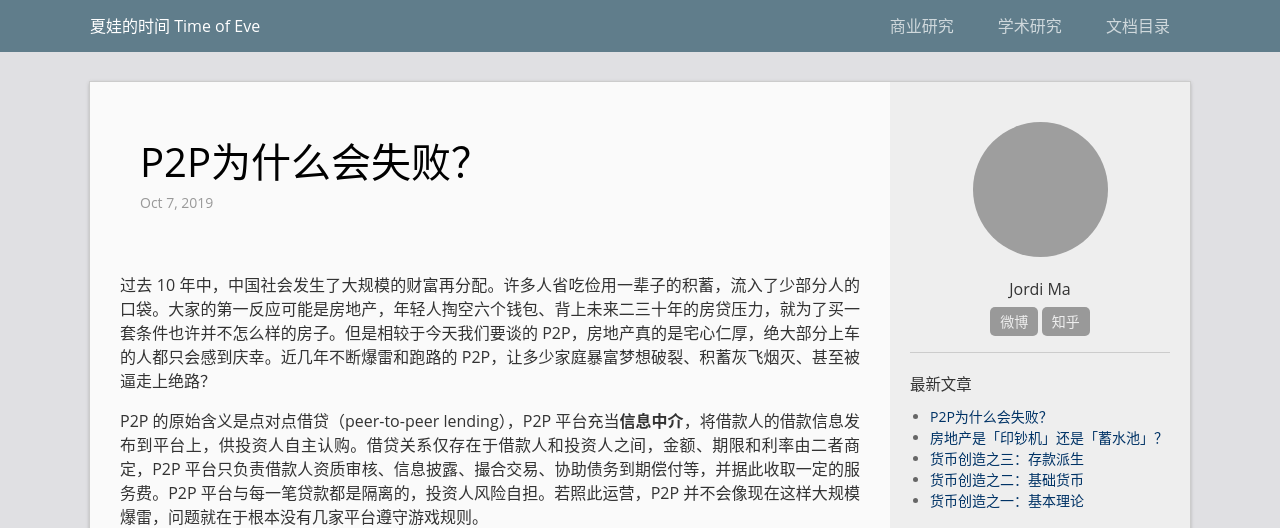
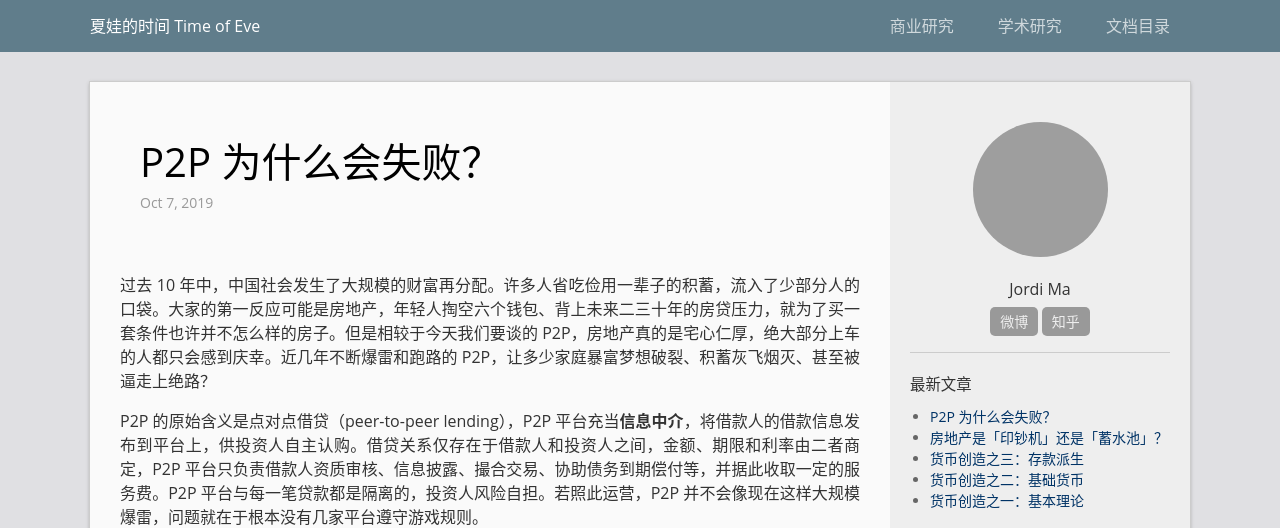
Before and after one commit to majiajin/majiajin.github.io, a Jekyll site: the page built from _posts/2019-10-07-P2P.md, in a window 1280 px wide. Shown: the top 528 px of the page. Built offline with Jekyll 4.4.1, drawn with Linux system fonts in a browser that asks for light colours; grey boxes are pictures that could not be loaded.

Commit message:
Update 2019-10-07-P2P.md

```diff
--- a/_posts/2019-10-07-P2P.md
+++ b/_posts/2019-10-07-P2P.md
@@ -1,6 +1,6 @@
 ---
 layout: post
-title: "P2P为什么会失败？"
+title: "P2P 为什么会失败？"
 date: 2019-10-07 08:00
 categories: 经济学通识
 permalink: /archivers/p2p
```
